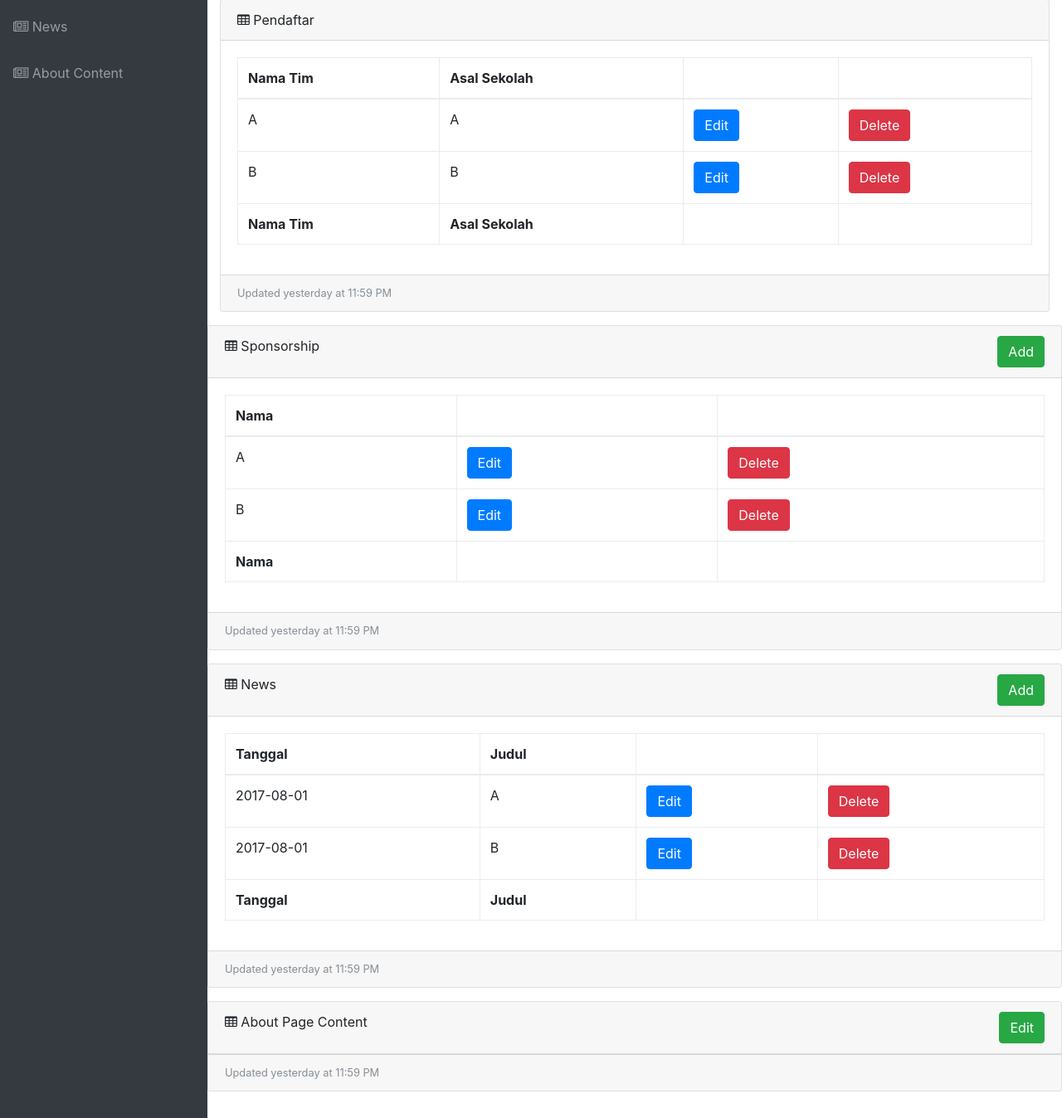
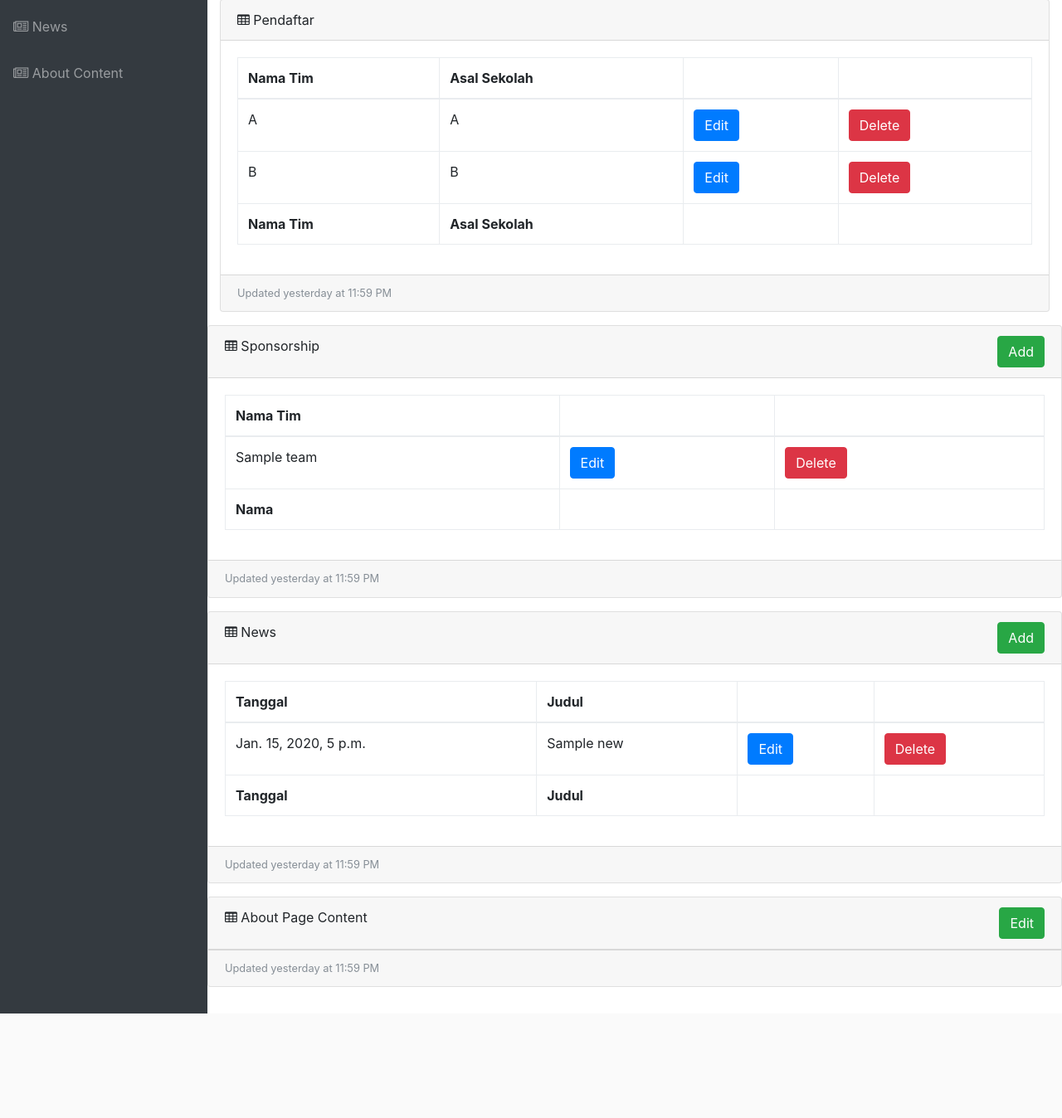
Before and after one commit to aliakbr/oktan, a Django app: page /oktan/admin_dashboard/ in a window 1280 px wide. Shown: the part 243-1591 px from the top of the page at 83% size. After the commit the page ends 1465 px from the top, so only its background shows below. Run offline with Django 3.2, Linux system fonts and the light colour scheme; a user stored in the database is signed in; tables that the repository leaves empty hold one stand-in row (values such as "Sample post"); some libraries are stand-ins or nearby versions.

Commit message:
Edit admin dashboard front end to fetch database data

```diff
--- a/oktansite/templates/oktan/admin-dashboard.html
+++ b/oktansite/templates/oktan/admin-dashboard.html
@@ -236,7 +236,7 @@
           <table class="table table-bordered" width="100%" id="dataTable" cellspacing="0">
             <thead>
               <tr>
-                <th>Nama</th>
+                <th>Nama Tim</th>
                 <th></th>
                 <th></th>
               </tr>
@@ -249,8 +249,9 @@
               </tr>
             </tfoot>
             <tbody>
+              {% for peserta in list_peserta %}
                 <tr>
-                <td>A</td>
+                  <td>{{peserta.team_name}}</td>
                   <th>
                     <button type="button" class="btn btn-primary">Edit</button>
                   </th>
@@ -258,15 +259,7 @@
                     <button type="button" class="btn btn-danger">Delete</button>
                   </th>
                 </tr>
-              <tr>
-                <td>B</td>
-                <th>
-                  <button type="button" class="btn btn-primary">Edit</button>
-                </th>
-                <th>
-                  <button type="button" class="btn btn-danger">Delete</button>
-                </th>
-              </tr>
+              {% endfor %}
             </tbody>
           </table>
         </div>
@@ -307,9 +300,10 @@
               </tr>
             </tfoot>
             <tbody>
+              {% for news in list_news %}
                 <tr>
-                <td>2017-08-01</td>
-                <td>A</td>
+                    <td>{{ news.pub_date }}</td>
+                    <td>{{ news.title }}</td>
                     <th>
                       <button type="button" class="btn btn-primary">Edit</button>
                     </th>
@@ -317,16 +311,7 @@
                       <button type="button" class="btn btn-danger">Delete</button>
                     </th>
                 </tr>
-              <tr>
-                <td>2017-08-01</td>
-                <td>B</td>
-                <th>
-                  <button type="button" class="btn btn-primary">Edit</button>
-                </th>
-                <th>
-                  <button type="button" class="btn btn-danger">Delete</button>
-                </th>
-              </tr>
+              {% endfor %}
             </tbody>
           </table>
         </div>
--- a/oktansite/views.py
+++ b/oktansite/views.py
@@ -27,7 +27,9 @@ def login_admin(request):
 def admin_dashboard(request):
     template = 'oktan/admin-dashboard.html'
     if request.user.is_staff:
-        return render(request, template)
+        list_peserta = Team.objects.all()
+        list_news = News.objects.all()
+        return render(request, template,{'list_peserta': list_peserta, 'list_news': list_news})
     else:
         return redirect('oktansite:index')
 
```
Lines whose indentation alone changed are shown as unchanged.
